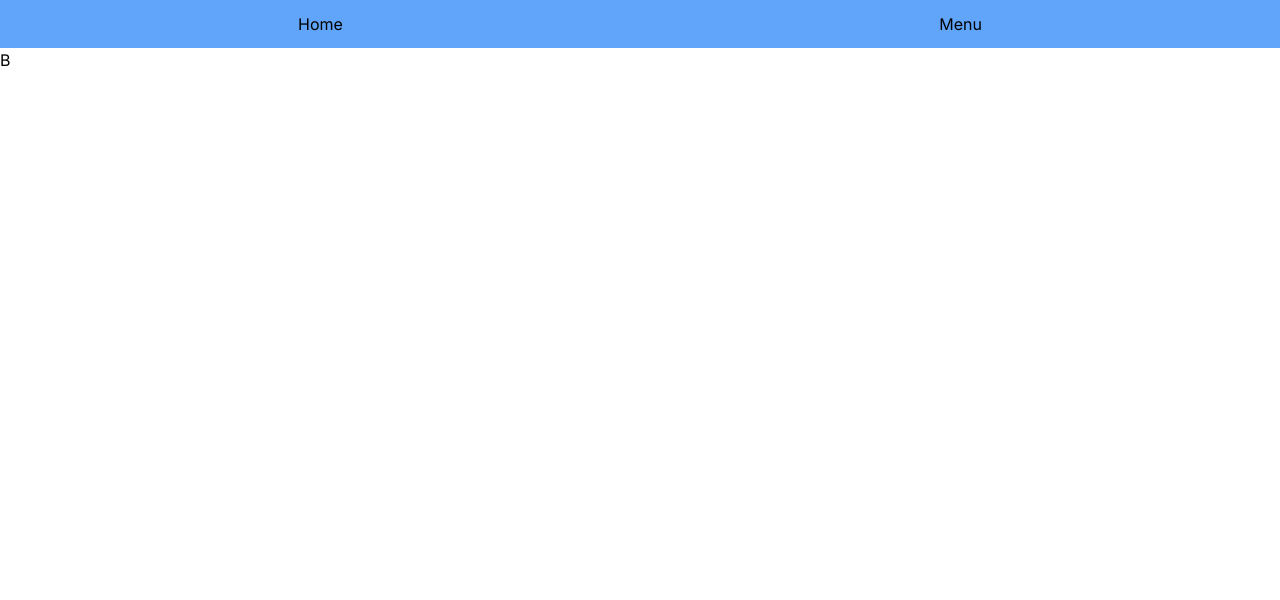
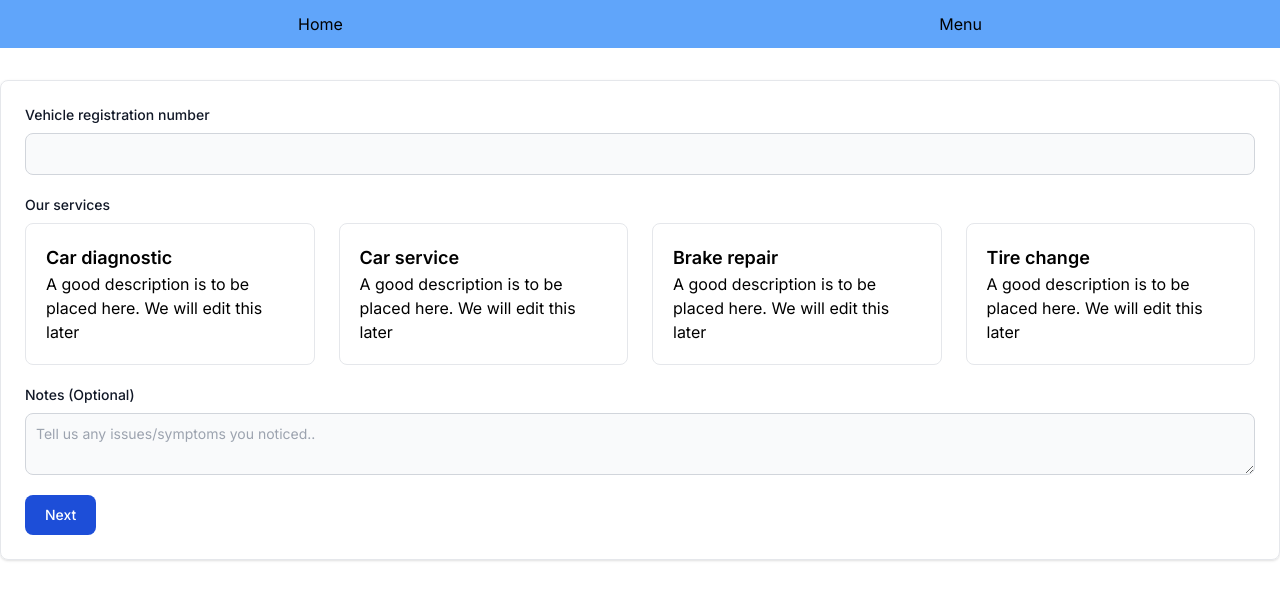
Before and after one commit to rafinutshaw/mymechanic, a Next.js app: page /booking in a window 1280 px wide. Shown: the top 600 px of the page. Built offline with nearby package versions, Linux system fonts and the light colour scheme.

Commit message:
Add formstep1

```diff
--- a/src/app/globals.css
+++ b/src/app/globals.css
@@ -116,3 +116,21 @@ meter {
 @tailwind base;
 @tailwind components;
 @tailwind utilities;
+
+@layer components {
+  .form-input {
+    @apply bg-gray-50 border border-gray-300 text-gray-900 text-sm rounded-lg focus:ring-blue-500 focus:border-blue-500 block w-full p-2.5;
+  }
+
+  .form-label {
+    @apply block mb-2 text-sm font-medium text-gray-900;
+  }
+
+  .btn-primary {
+    @apply text-white bg-blue-700 hover:bg-blue-800 focus:ring-4 focus:outline-none focus:ring-blue-300 font-medium rounded-lg text-sm w-full sm:w-auto px-5 py-2.5 text-center
+  }
+
+  .card {
+    @apply p-6 border border-gray-200 rounded-lg shadow;
+  }
+}
--- a/src/app/layout.tsx
+++ b/src/app/layout.tsx
@@ -18,7 +18,7 @@ export default function RootLayout({
     <html lang="en">
       <body className={`${inter.className} relative`}>
         <AppHeader />
-        <div className='pt-12'>{children}</div>
+        <div className='pt-20'>{children}</div>
       </body>
     </html>
   )
--- a/src/app/page.tsx
+++ b/src/app/page.tsx
@@ -2,30 +2,29 @@
 
 import { useRouter } from "next/navigation"
 import { SubmitHandler, useForm } from "react-hook-form"
-import { IFormInput } from "./page.types"
+import { IBookingLocationInput } from "./page.types"
 
 
 export default function Home() {
 
   const router = useRouter()
 
-  const { register, handleSubmit } = useForm<IFormInput>()
-  const onSubmit: SubmitHandler<IFormInput> = (data) => {
+  const { register, handleSubmit } = useForm<IBookingLocationInput>()
+  const onSubmit: SubmitHandler<IBookingLocationInput> = (data) => {
     router.push('/booking')
   }
-
 
   return (
     <main >
 
-      <form className="max-w-sm mx-auto" onSubmit={handleSubmit(onSubmit)}>
+      <form className="max-w-sm mx-auto card" onSubmit={handleSubmit(onSubmit)}>
         <div className="mb-5">
-          <label htmlFor="location" className="block mb-2 text-sm font-medium text-gray-900 ">Enter postcode/city</label>
+          <label htmlFor="location" className="form-label">Enter postcode/city</label>
           <input id="location"
             {...register("location", { required: true })}
-            className="bg-gray-50 border border-gray-300 text-gray-900 text-sm rounded-lg focus:ring-blue-500 focus:border-blue-500 block w-full p-2.5" placeholder="Helsinki" />
+            className="form-input" placeholder="Helsinki" />
         </div>
-        <button type="submit" className="text-white bg-blue-700 hover:bg-blue-800 focus:ring-4 focus:outline-none focus:ring-blue-300 font-medium rounded-lg text-sm w-full sm:w-auto px-5 py-2.5 text-center ">Get a quote</button>
+        <button type="submit" className="btn-primary">Get a quote</button>
       </form>
 
     </main>
--- a/src/app/page.types.tsx
+++ b/src/app/page.types.tsx
@@ -1,4 +1,4 @@
 
-export interface IFormInput {
+export interface IBookingLocationInput {
   location: string
 }
--- a/src/components/booking-form/booking-form.tsx
+++ b/src/components/booking-form/booking-form.tsx
@@ -1,8 +1,70 @@
+"use client"
+
 import React from 'react'
+import { SubmitHandler, useForm } from 'react-hook-form'
+import { IBookingFromInput } from './booking-form.types'
+import ServiceCard from '../service-card/service-card'
+
+const Services = [
+    {
+        title: "Car diagnostic",
+        description: 'A good description is to be placed here. We will edit this later'
+    },
+    {
+        title: "Car service",
+        description: 'A good description is to be placed here. We will edit this later'
+    },
+    {
+        title: "Brake repair",
+        description: 'A good description is to be placed here. We will edit this later'
+    },
+    {
+        title: "Tire change",
+        description: 'A good description is to be placed here. We will edit this later'
+    },
+]
 
 function BookingForm() {
+
+    const { register, handleSubmit } = useForm<IBookingFromInput>()
+
+    const onSubmit: SubmitHandler<IBookingFromInput> = (data) => {
+    }
+
     return (
-        <div>B</div>
+        <form className='mx-10 mx-auto card' onSubmit={handleSubmit(onSubmit)}>
+            <div className="mb-5">
+                <label htmlFor="registraion" className="form-label">Vehicle registration number</label>
+                <input id='registraion' className='form-input' {...register("registrationNumber", { required: true })} />
+            </div>
+
+            <div className="mb-5">
+                <div className="form-label">Our services</div>
+                <ul className="grid w-full gap-6 grid-cols-4">
+                    {Services.map((service) =>
+                        <li>
+                            <input type="radio" id={service.title} value={service.title}
+                                {...register("service", { required: true })}
+                                className="hidden peer" />
+                            <label htmlFor={service.title} className="inline-flex items-center justify-between w-full p-5 bg-white border border-gray-200 rounded-lg cursor-pointer  peer-checked:border-blue-600 peer-checked:text-blue-600 hover:text-blue-600 hover:bg-blue-50">
+                                <div className="block">
+                                    <div className="w-full text-lg font-semibold">{service.title}</div>
+                                    <div className="w-full">{service.description}</div>
+                                </div>
+                            </label>
+                        </li>
+                    )}
+                </ul>
+            </div>
+
+            <div className='mb-5'>
+                <label htmlFor="notes" className="form-label">Notes (Optional)</label>
+                <textarea id='notes' className='form-input' placeholder='Tell us any issues/symptoms you noticed..' {...register("notes")} />
+            </div>
+
+            <button className='btn-primary' type='submit'>Next</button>
+
+        </form>
     )
 }
 
--- /dev/null
+++ b/src/components/service-card/service-card.tsx
@@ -0,0 +1,19 @@
+import React from 'react'
+import { ServiceCardType } from './service-card.types'
+
+function ServiceCard(props: ServiceCardType) {
+    return (
+        <div
+            className="block rounded-lg bg-white p-6 shadow border border-blue-200">
+            <h5
+                className="mb-2 text-xl font-medium leading-tight text-neutral-800">
+                {props.title}
+            </h5>
+            <p className="mb-4 text-base text-neutral-600">
+                {props.description}
+            </p>
+        </div>
+    )
+}
+
+export default ServiceCard
--- /dev/null
+++ b/src/components/service-card/service-card.types.tsx
@@ -0,0 +1,5 @@
+
+export type ServiceCardType = {
+    title: string;
+    description: string
+}
```
Also changed, not shown: src/components/booking-form/booking-form.types.tsx (added, +7 -0 lines).
